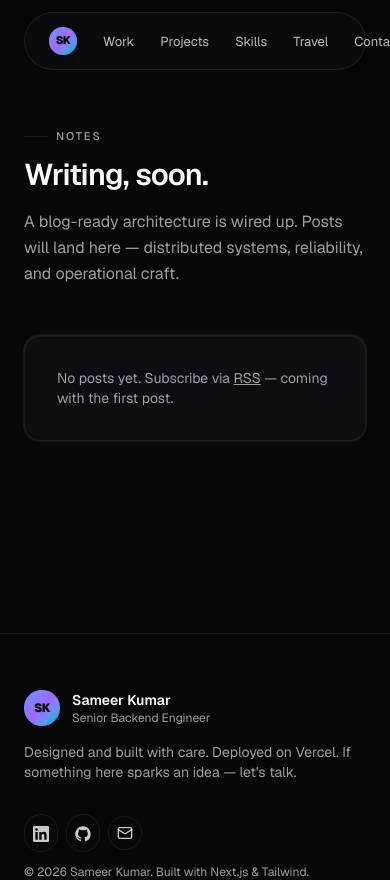
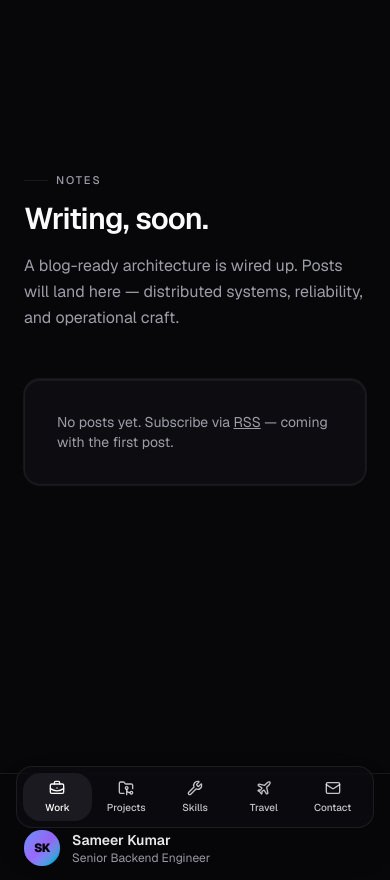
Before and after one commit to sameerk129/myweb, a Next.js app: page /blog in a window 390 px wide. Shown: the top 880 px of the page. Built offline with nearby package versions, Linux system fonts and the light colour scheme.

Commit message:
fix: Fixed bugs

```diff
--- a/package.json
+++ b/package.json
@@ -50,6 +50,7 @@
     "react-dom": "19.2.4",
     "react-hook-form": "^7.73.1",
     "sonner": "^2.0.7",
+    "svg-path-bounds": "^1.0.2",
     "tailwind-merge": "^3.5.0",
     "zod": "^4.3.6"
   },
--- a/src/app/layout.tsx
+++ b/src/app/layout.tsx
@@ -41,25 +41,23 @@ const personJsonLd = {
   worksFor: { "@type": "Organization", name: "Atlassian" },
 };
 
-export default function RootLayout({
-  children,
-}: Readonly<{ children: React.ReactNode }>) {
+export default function RootLayout({ children }: Readonly<{ children: React.ReactNode }>) {
   return (
     <html
       lang="en"
       className={`${sans.variable} ${mono.variable} h-full antialiased`}
       suppressHydrationWarning
     >
-      <body className="relative flex min-h-full flex-col bg-background text-foreground">
+      <body className="bg-background text-foreground relative flex min-h-full flex-col">
         <a
           href="#hero"
-          className="sr-only focus:not-sr-only focus:fixed focus:left-4 focus:top-4 focus:z-[80] focus:rounded-md focus:bg-foreground focus:px-3 focus:py-2 focus:text-background"
+          className="focus:bg-foreground focus:text-background sr-only focus:not-sr-only focus:fixed focus:top-4 focus:left-4 focus:z-[80] focus:rounded-md focus:px-3 focus:py-2"
         >
           Skip to content
         </a>
         <Providers>
           <FloatingNav />
-          <main id="content" className="flex-1">
+          <main id="content" className="flex-1 pb-24 sm:pb-0">
             {children}
           </main>
           <Footer />
--- a/src/components/nav/floating-nav.tsx
+++ b/src/components/nav/floating-nav.tsx
@@ -3,19 +3,29 @@
 import * as React from "react";
 import Link from "next/link";
 import { motion, AnimatePresence, useScroll, useMotionValueEvent } from "framer-motion";
-import { Command } from "lucide-react";
+import {
+  BriefcaseBusiness,
+  Command,
+  FolderGit2,
+  Mail,
+  Moon,
+  Plane,
+  Sun,
+  Wrench,
+} from "lucide-react";
 import { cn } from "@/lib/utils";
 import { navItems } from "@/data/navigation";
 import { siteConfig } from "@/lib/site-config";
 import { ThemeToggle } from "./theme-toggle";
 import { Button } from "@/components/ui/button";
 import { useCommandPalette } from "@/components/nav/command-palette";
+import { useTheme } from "next-themes";
 
 export function FloatingNav() {
   const { scrollY } = useScroll();
   const [scrolled, setScrolled] = React.useState(false);
   const { open: openPalette } = useCommandPalette();
-  const navRef = React.useRef<HTMLElement | null>(null);
+  const navRef = React.useRef<HTMLDivElement | null>(null);
 
   useMotionValueEvent(scrollY, "change", (y) => {
     setScrolled(y > 32);
@@ -23,6 +33,11 @@ export function FloatingNav() {
 
   React.useEffect(() => {
     const updateNavMetrics = () => {
+      if (window.innerWidth < 640) {
+        document.documentElement.style.setProperty("--floating-nav-height", "0px");
+        document.documentElement.style.setProperty("--floating-nav-top", "0px");
+        return;
+      }
       const navHeight = navRef.current?.offsetHeight ?? 56;
       document.documentElement.style.setProperty("--floating-nav-height", `${navHeight}px`);
       document.documentElement.style.setProperty("--floating-nav-top", "0.75rem");
@@ -34,13 +49,11 @@ export function FloatingNav() {
   }, [scrolled]);
 
   return (
-    <header className="fixed inset-x-0 top-3 z-40" data-testid="floating-nav">
+    <>
+      <header className="fixed inset-x-0 top-3 z-40 hidden sm:block" data-testid="floating-nav">
         <div className="mx-auto w-full max-w-6xl px-6 sm:px-8">
           <AnimatePresence mode="wait" initial={false}>
             <motion.nav
-            ref={(node) => {
-              navRef.current = node;
-            }}
               key={scrolled ? "compact" : "wide"}
               initial={{ y: -16, opacity: 0 }}
               animate={{ y: 0, opacity: 1 }}
@@ -52,16 +65,17 @@ export function FloatingNav() {
               )}
               aria-label="Primary"
             >
+              <div ref={navRef} className="flex w-full items-center gap-1.5">
                 <Link
                   href="/"
                   className="ml-2 flex items-center gap-2 px-2 text-sm font-semibold tracking-tight"
                   aria-label={`${siteConfig.shortName} home`}
                 >
                   <Logo />
-              <span className="hidden sm:inline">{siteConfig.shortName}</span>
+                  <span>{siteConfig.shortName}</span>
                 </Link>
                 <div className="bg-border mx-1 hidden h-5 w-px sm:block" />
-            <ul className="flex flex-1 items-center justify-center gap-0.5">
+                <ul className="hidden flex-1 items-center justify-center gap-0.5 sm:flex">
                   {navItems.map((item) => (
                     <li key={item.id}>
                       <a
@@ -76,6 +90,7 @@ export function FloatingNav() {
                     </li>
                   ))}
                 </ul>
+                <div className="ml-auto flex items-center gap-1">
                   <Button
                     type="button"
                     variant="subtle"
@@ -88,10 +103,15 @@ export function FloatingNav() {
                     <span className="text-muted-foreground text-[11px] tracking-wide">⌘K</span>
                   </Button>
                   <ThemeToggle className="relative" />
+                </div>
+              </div>
             </motion.nav>
           </AnimatePresence>
         </div>
       </header>
+      <MobileThemeFab />
+      <MobileBottomNav />
+    </>
   );
 }
 
@@ -109,3 +129,167 @@ function Logo() {
     </span>
   );
 }
+
+function MobileBottomNav() {
+  const mobileItems = React.useMemo(
+    () =>
+      [
+        { id: "work", label: "Work", href: "#experience-heading", icon: BriefcaseBusiness },
+        { id: "projects", label: "Projects", href: "#projects-heading", icon: FolderGit2 },
+        { id: "skills", label: "Skills", href: "#skills-heading", icon: Wrench },
+        { id: "travel", label: "Travel", href: "#travel-heading", icon: Plane },
+        { id: "contact", label: "Contact", href: "#contact-heading", icon: Mail },
+      ] as const,
+    [],
+  );
+  const [activeId, setActiveId] = React.useState<string>(mobileItems[0].id as string);
+  const manualTargetRef = React.useRef<string | null>(null);
+  const manualLockTimeoutRef = React.useRef<number | null>(null);
+
+  const applyManualTargetLock = React.useCallback((targetId: string) => {
+    manualTargetRef.current = targetId;
+    setActiveId(targetId);
+
+    if (manualLockTimeoutRef.current !== null) {
+      window.clearTimeout(manualLockTimeoutRef.current);
+    }
+
+    // Keep tapped tab active while smooth anchor scroll is in flight.
+    manualLockTimeoutRef.current = window.setTimeout(() => {
+      manualTargetRef.current = null;
+      manualLockTimeoutRef.current = null;
+    }, 900);
+  }, []);
+
+  React.useEffect(() => {
+    const getOrderedHeadings = () => {
+      return mobileItems
+        .map((item) => {
+          const el = document.getElementById(item.href.replace("#", ""));
+          if (!el) return null;
+          return { id: item.id as string, el, top: el.offsetTop };
+        })
+        .filter((entry): entry is { id: string; el: HTMLElement; top: number } => !!entry)
+        .sort((a, b) => a.top - b.top);
+    };
+
+    const getCurrentByViewport = () => {
+      const threshold = Math.max(72, window.innerHeight * 0.28);
+      let current = mobileItems[0].id as string;
+      let nextCandidate: string | null = null;
+      let nextTop = Number.POSITIVE_INFINITY;
+      const orderedHeadings = getOrderedHeadings();
+
+      for (const heading of orderedHeadings) {
+        const top = heading.el.getBoundingClientRect().top;
+        if (top <= threshold) {
+          current = heading.id;
+        } else if (top < nextTop) {
+          nextTop = top;
+          nextCandidate = heading.id;
+        }
+      }
+
+      if (window.scrollY < 8 && nextCandidate) {
+        return mobileItems[0].id as string;
+      }
+      return current || nextCandidate || (mobileItems[0].id as string);
+    };
+
+    const updateActiveSection = () => {
+      if (manualTargetRef.current) {
+        setActiveId((prev) => (prev === manualTargetRef.current ? prev : manualTargetRef.current!));
+        return;
+      }
+      const current = getCurrentByViewport();
+      setActiveId((prev) => (prev === current ? prev : current));
+    };
+
+    const updateFromHash = () => {
+      const hash = window.location.hash;
+      if (!hash) return;
+      const match = mobileItems.find((item) => item.href === hash);
+      if (match) {
+        setActiveId(match.id as string);
+      }
+    };
+
+    const headingElements = getOrderedHeadings().map((entry) => entry.el);
+
+    const observer = new IntersectionObserver(
+      () => {
+        updateActiveSection();
+      },
+      {
+        root: null,
+        rootMargin: "-28% 0px -55% 0px",
+        threshold: [0, 0.1, 0.3, 0.6, 1],
+      },
+    );
+
+    for (const el of headingElements) {
+      observer.observe(el);
+    }
+
+    updateActiveSection();
+    updateFromHash();
+    window.addEventListener("scroll", updateActiveSection, { passive: true });
+    window.addEventListener("resize", updateActiveSection);
+    window.addEventListener("hashchange", updateFromHash);
+    return () => {
+      if (manualLockTimeoutRef.current !== null) {
+        window.clearTimeout(manualLockTimeoutRef.current);
+      }
+      observer.disconnect();
+      window.removeEventListener("scroll", updateActiveSection);
+      window.removeEventListener("resize", updateActiveSection);
+      window.removeEventListener("hashchange", updateFromHash);
+    };
+  }, [mobileItems]);
+
+  return (
+    <nav className="fixed inset-x-4 bottom-4 z-40 sm:hidden" aria-label="Mobile navigation">
+      <div className="glass border-border/80 grid grid-cols-5 rounded-2xl border px-1.5 py-1.5 shadow-[0_20px_50px_-25px_rgba(0,0,0,0.55)]">
+        {mobileItems.map((item) => {
+          const Icon = item.icon;
+          return (
+            <a
+              key={item.id}
+              href={item.href}
+              onClick={() => applyManualTargetLock(item.id as string)}
+              aria-label={`${item.label} mobile`}
+              className={cn(
+                "text-foreground/78 hover:bg-accent hover:text-accent-foreground flex min-h-12 flex-col items-center justify-center gap-1 rounded-xl px-1 text-[10px] font-medium transition-colors",
+                activeId === item.id && "bg-accent text-accent-foreground",
+              )}
+            >
+              <Icon className="size-4" aria-hidden />
+              <span aria-hidden>{item.label}</span>
+            </a>
+          );
+        })}
+      </div>
+    </nav>
+  );
+}
+
+function MobileThemeFab() {
+  const { theme, resolvedTheme, setTheme } = useTheme();
+
+  const current = (theme === "system" ? resolvedTheme : theme) ?? "dark";
+  const isDark = current === "dark";
+
+  return (
+    <Button
+      type="button"
+      variant="secondary"
+      size="icon"
+      aria-label="Toggle mobile theme"
+      onClick={() => setTheme(isDark ? "light" : "dark")}
+      className="fixed relative right-4 bottom-[5.8rem] z-40 size-11 rounded-full shadow-[0_12px_30px_-16px_rgba(0,0,0,0.5)] sm:hidden"
+    >
+      <Sun className="size-4 scale-100 rotate-0 transition-all dark:scale-0 dark:-rotate-90" />
+      <Moon className="absolute size-4 scale-0 rotate-90 transition-all dark:scale-100 dark:rotate-0" />
+    </Button>
+  );
+}
--- /dev/null
+++ b/src/types/svg-path-bounds.d.ts
@@ -0,0 +1,3 @@
+declare module "svg-path-bounds" {
+  export default function pathBounds(path: string): [number, number, number, number];
+}
```
Also changed, not shown: src/components/blocks/world-map.tsx (+29 -11 lines), src/components/motion/animated-counter.tsx (+24 -7 lines), 1 other file (tests, documents, lock files or other folders). Lines whose indentation alone changed are shown as unchanged.
